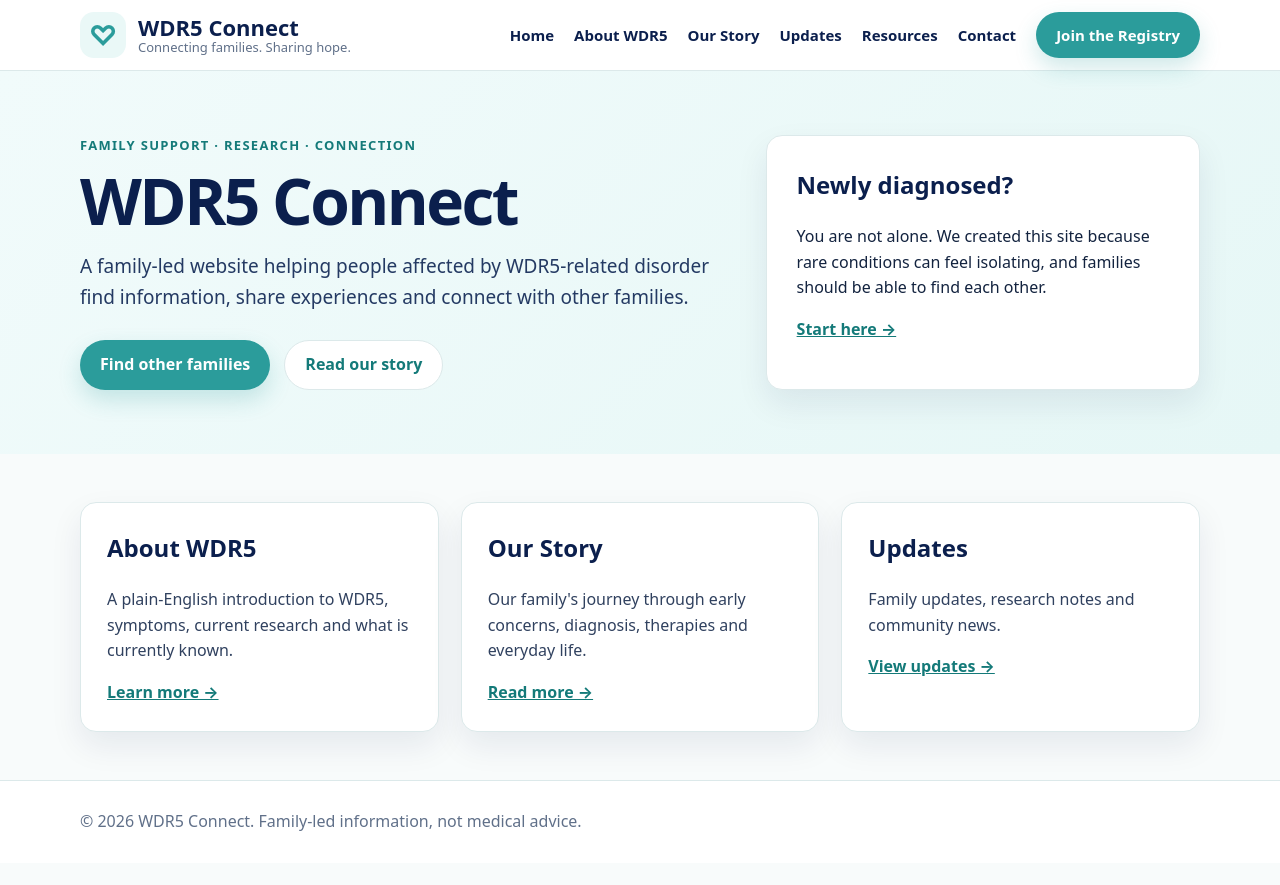
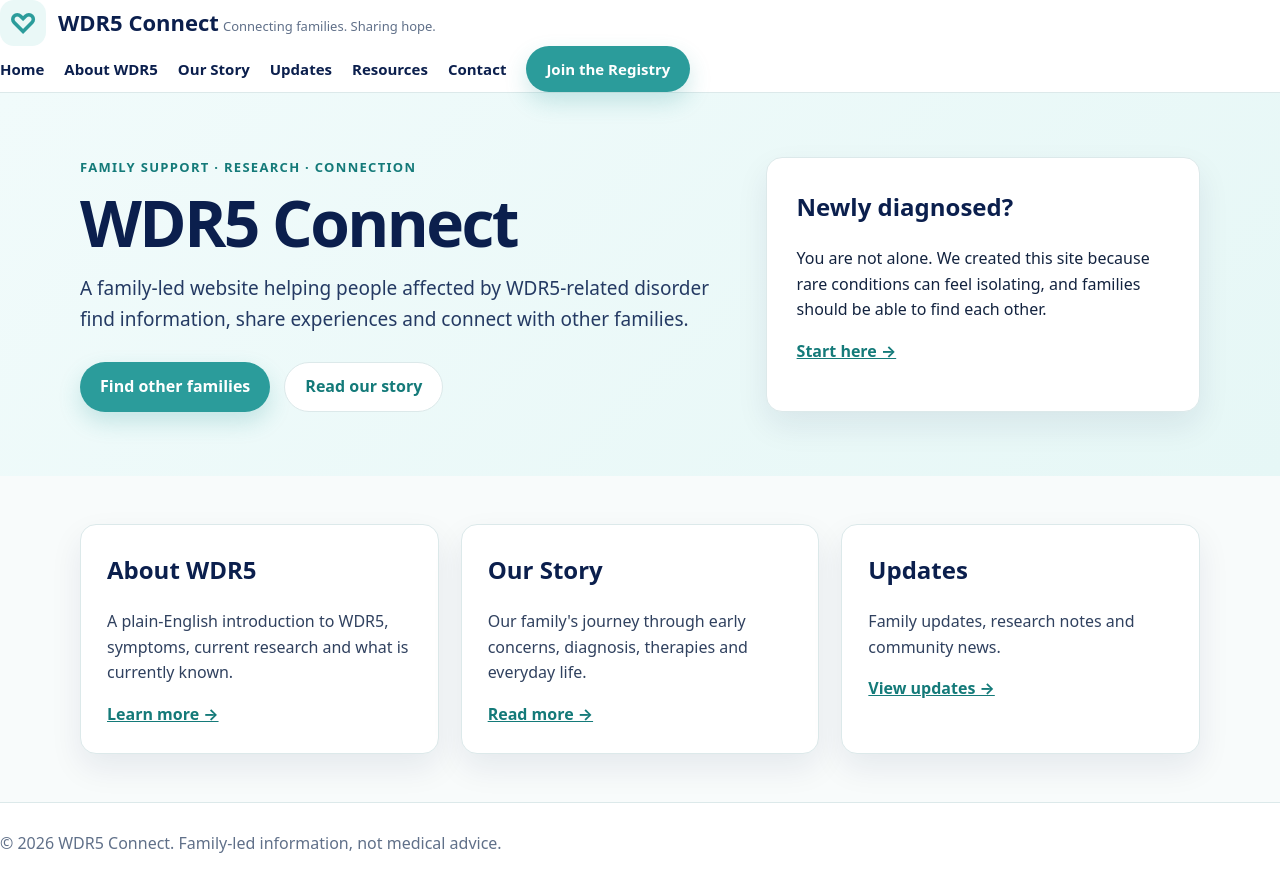
Before and after one commit to Hazy247/WDR5, an Eleventy site: page index.html in a window 1280 px wide. Before the commit the page ends 863 px from the top, so only its background shows below. Built offline with nearby package versions, Linux system fonts and the light colour scheme; Eleventy itself is replaced by a stand-in of ours; files that its build step writes are made by us from their sources.

Commit message:
Add files via upload

```diff
--- a/_includes/layouts/base.njk
+++ b/_includes/layouts/base.njk
@@ -9,25 +9,23 @@
 <body>
 
 <header class="site-header">
-  <div class="container header-inner">
   <a class="brand" href="/WDR5/">
     <span class="logo">♡</span>
-      <span class="brand-copy">
+    <span>
       <strong>WDR5 Connect</strong>
       <small>Connecting families. Sharing hope.</small>
     </span>
   </a>
 
-    <nav class="site-nav" aria-label="Main navigation">
+  <nav class="site-nav">
     <a href="/WDR5/">Home</a>
     <a href="/WDR5/about/">About WDR5</a>
     <a href="/WDR5/story/">Our Story</a>
     <a href="/WDR5/updates/">Updates</a>
     <a href="/WDR5/resources/">Resources</a>
     <a href="/WDR5/contact/">Contact</a>
-      <a class="nav-button" href="/WDR5/registry/">Join the Registry</a>
+    <a class="button" href="/WDR5/registry/">Join the Registry</a>
   </nav>
-  </div>
 </header>
 
 <main>
@@ -35,9 +33,7 @@
 </main>
 
 <footer class="site-footer">
-  <div class="container">
   <p>© 2026 WDR5 Connect. Family-led information, not medical advice.</p>
-  </div>
 </footer>
 
 </body>
```
Also changed, not shown: updates.html (+0 -4 lines). Lines whose indentation alone changed are shown as unchanged.
